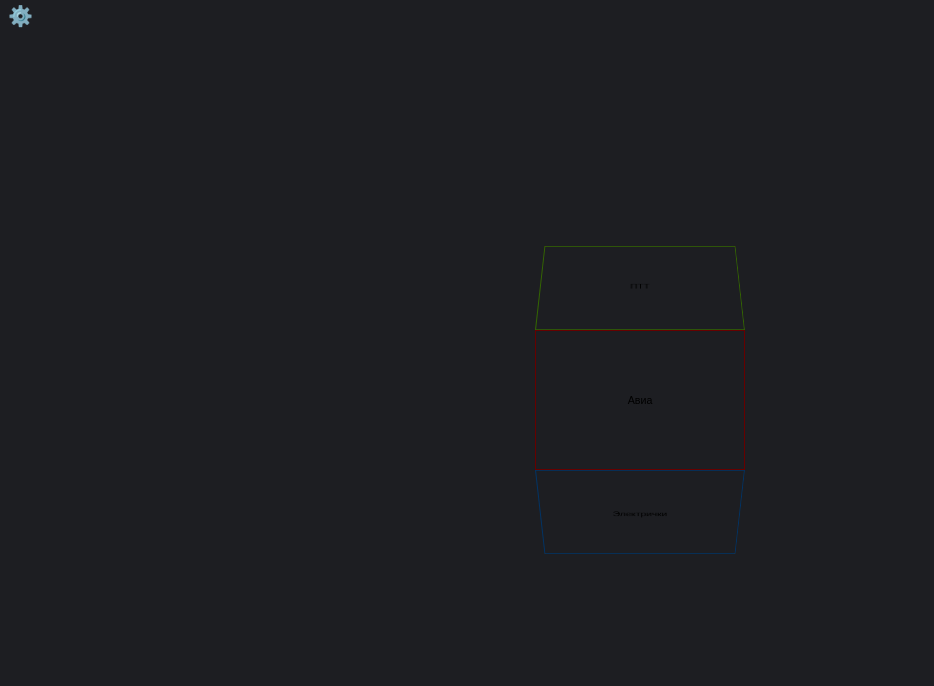
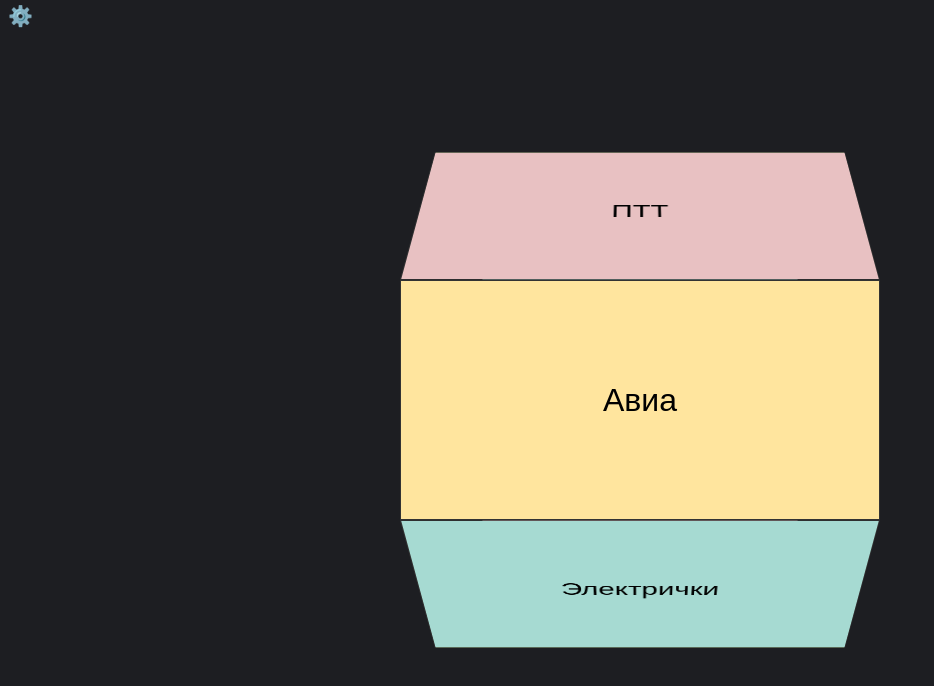
Before and after one commit to anechunaev/bungu.github.com, a plain HTML site: page scroll/index.html in a window 1280 px wide. Shown: the whole page, without its empty margins (0-934 px from the left). Drawn offline with Linux system fonts and the light colour scheme.

Commit message:
Update spin style

```diff
--- a/scroll/style.css
+++ b/scroll/style.css
@@ -8,8 +8,8 @@ body {
 	left: 50%;
 	top: 50%;
 	transform: translate(-50%, -50%);
-	width: 210px;
-	height: 140px;
+	width: 60vh;
+	height: 30vh;
 	perspective: 1000px;
 }
 
@@ -23,35 +23,35 @@ body {
 
 .card {
 	position: absolute;
-	width: 210px;
-	height: 140px;
+	width: 60vh;
+	height: 30vh;
 	border: 1px solid #333;
 	box-sizing: border-box;
-	background: #1d1e22;
-	font: 8pt/20pt sans-serif;
+	background: rgba(50, 50, 50, .75);
+	font: 4vh/4vh sans-serif;
 	display: flex;
 	justify-content: center;
 	align-items: center;
 }
 
 .one {
-	border-color: #600;
+	background: #FFE59E;
 }
 
 .two {
-	border-color: #360;
+	background: #E8C1C2;
 }
 
 .three {
-	border-color: #630;
+	background: #96C268;
 }
 
 .four {
-	border-color: #036;
+	background: #A6DAD2;
 }
 
 .selected {
-	border-color: #444;
+	background: rgba(50, 50, 50, .8);
 }
 
 
```
